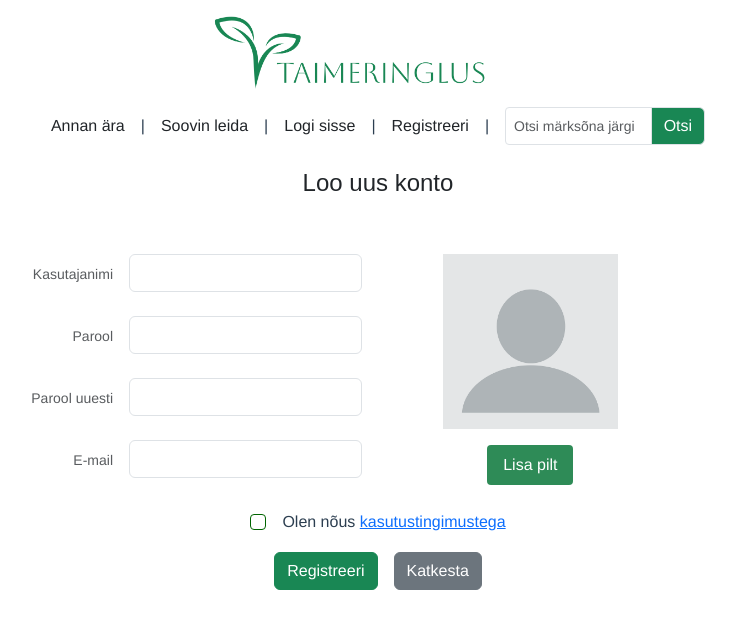
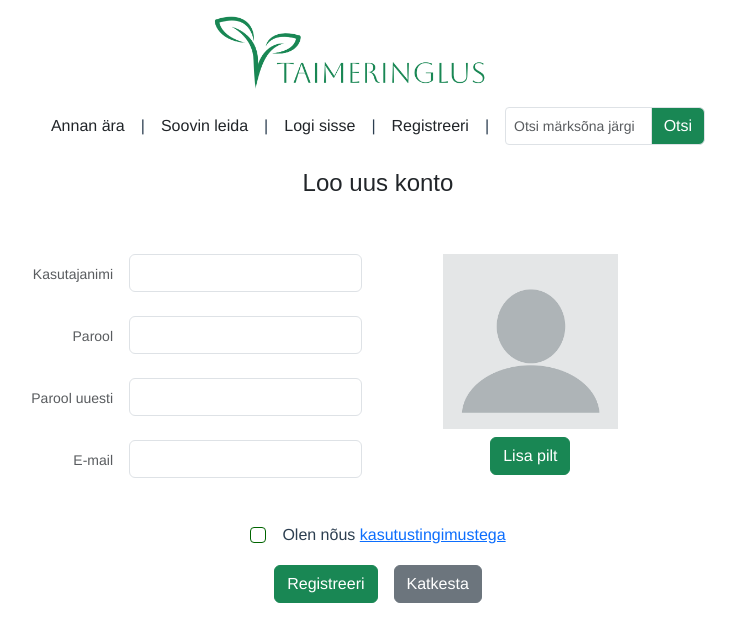
Before and after one commit to karin-v/flowerfront, a Vue app: page /register in a window 1280 px wide. Shown: the top 642 px of the page, without its empty margins (262-998 px from the left). Built offline with nearby package versions, Linux system fonts and the light colour scheme.

Commit message:
updated user modal, improvements in register view layout

```diff
--- a/src/components/modal/UpdateProfileModal.vue
+++ b/src/components/modal/UpdateProfileModal.vue
@@ -9,7 +9,7 @@
 
           <div class="container" style="width: 175px">
             <UserImage :image-data="user.userImage" alt="Profiilipilt"/>
-           <ImageInput @event-new-image-selected="$emit('event-new-image-selected', $event)"/>
+            <ImageInput @event-new-image-selected="$emit('event-new-image-selected', $event)"/>
 
           </div>
 
--- a/src/views/RegisterView.vue
+++ b/src/views/RegisterView.vue
@@ -41,15 +41,7 @@
               <div class="ps-0 d-flex flex-column align-items-center">
                 <div class="mb-3">
                   <UserImage :imageData="newUser.imageData"/>
-                </div>
-
-                <div>
-                  <div style="position: relative; display: inline-block;">
-                    <button type="button" style="background-color: seagreen; color: white; padding: 8px 16px; border-radius: 4px; border: none; cursor: pointer; pointer-events: none;">Lisa pilt</button>
-                    <div style="position: absolute; left: 0; top: 0; width: 100%; height: 100%; opacity: 0; overflow: hidden;">
-                      <ImageInput @event-new-image-selected="setNewUserImageData"/>
-                    </div>
-                  </div>
+                  <ImageInput class="mt-2" @event-new-image-selected="setNewUserImageData"/>
                 </div>
               </div>
             </div>
```
